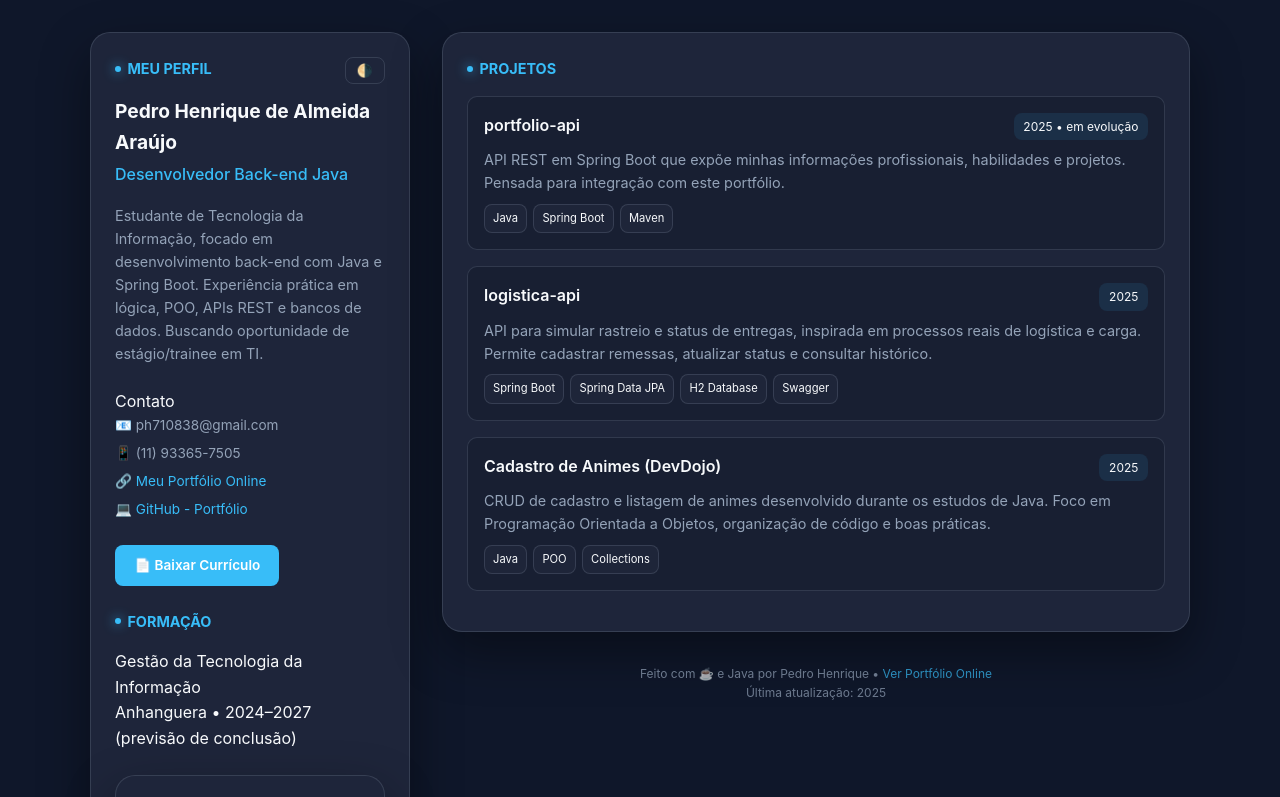
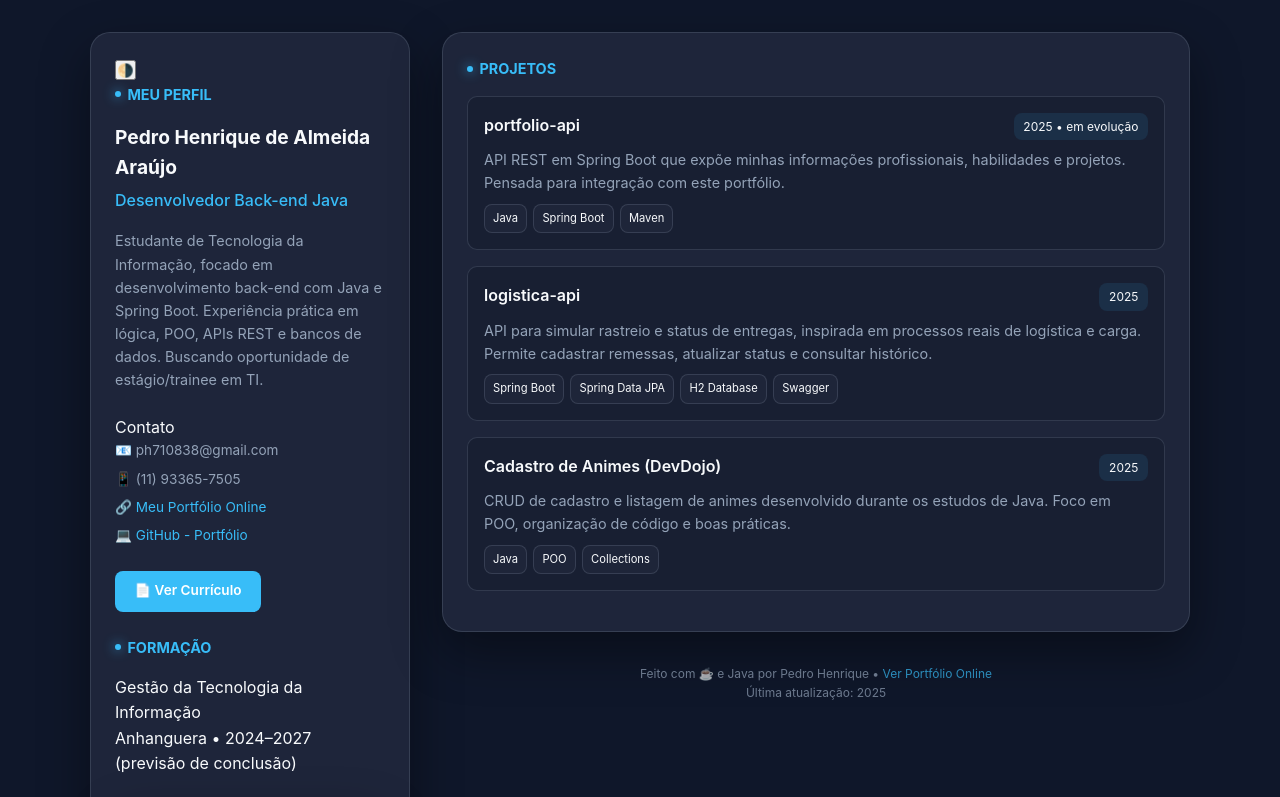
Before and after one commit to ph1102-bz/Portifolio-Dev-Pedro, a plain HTML site: page index.html in a window 1280 px wide. Shown: the top 797 px of the page. Drawn offline with Linux system fonts and the light colour scheme.

Commit message:
Update index.html

```diff
--- a/index.html
+++ b/index.html
@@ -118,20 +118,6 @@
       text-decoration: none;
     }
 
-    .badge-row {
-      display: flex;
-      flex-wrap: wrap;
-      gap: .5rem;
-    }
-
-    .badge {
-      background: rgba(148,163,184,0.08);
-      border: 1px solid var(--border);
-      padding: .4rem .6rem;
-      border-radius: var(--radius-sm);
-      font-size: .75rem;
-    }
-
     .project-item {
       border: 1px solid var(--border);
       border-radius: var(--radius-sm);
@@ -207,34 +193,14 @@
       opacity: 0.9;
     }
 
-    .toggle-theme {
-      background: none;
-      border: 1px solid var(--border);
-      color: var(--text);
-      border-radius: 8px;
-      padding: .3rem .7rem;
-      cursor: pointer;
-      font-size: .8rem;
-      float: right;
+    iframe {
+      width: 100%;
+      height: 800px;
+      border: none;
+      border-radius: 10px;
+      margin-top: 1rem;
+      display: none;
     }
-
-    .fade-in {
-      opacity: 0;
-      transform: translateY(20px);
-      transition: opacity 0.8s ease, transform 0.8s ease;
-    }
-
-    .fade-in.visible {
-      opacity: 1;
-      transform: translateY(0);
-    }
-
-    .cert-item {
-      margin-bottom: 1rem;
-      padding-bottom: 1rem;
-      border-bottom: 1px solid var(--border);
-    }
-
   </style>
 </head>
 
@@ -264,8 +230,10 @@
           </ul>
         </div>
 
+        <!-- botão do currículo -->
         <div class="sub-block">
-          <a href="https://drive.google.com" target="_blank" class="btn">📄 Baixar Currículo</a>
+          <a href="#" class="btn" id="btn-curriculo">📄 Ver Currículo</a>
+          <iframe id="curriculo" src="Dev (1).pdf"></iframe>
         </div>
 
         <div class="sub-block">
@@ -301,8 +269,8 @@
     <section class="right">
       <div class="card projects-card fade-in">
         <div class="section-title">Projetos</div>
-
         <div id="projects">
+          <!-- seus projetos -->
           <div class="project-item">
             <div class="project-header">
               <div class="project-name">portfolio-api</div>
@@ -343,7 +311,7 @@
             </div>
             <div class="project-desc">
               CRUD de cadastro e listagem de animes desenvolvido durante os estudos de Java.
-              Foco em Programação Orientada a Objetos, organização de código e boas práticas.
+              Foco em POO, organização de código e boas práticas.
             </div>
             <div class="tech-row">
               <span class="tech-chip">Java</span>
@@ -371,7 +339,16 @@
       document.body.classList.toggle("light");
     });
 
-    // Animação de fade-in
+    // Mostrar/ocultar currículo
+    const btn = document.getElementById("btn-curriculo");
+    const curriculo = document.getElementById("curriculo");
+    btn.addEventListener("click", (e) => {
+      e.preventDefault();
+      curriculo.style.display = curriculo.style.display === "none" ? "block" : "none";
+      btn.textContent = curriculo.style.display === "block" ? "📄 Fechar Currículo" : "📄 Ver Currículo";
+    });
+
+    // Animação fade-in
     const fadeElems = document.querySelectorAll(".fade-in");
     const observer = new IntersectionObserver(entries => {
       entries.forEach(entry => {
```
